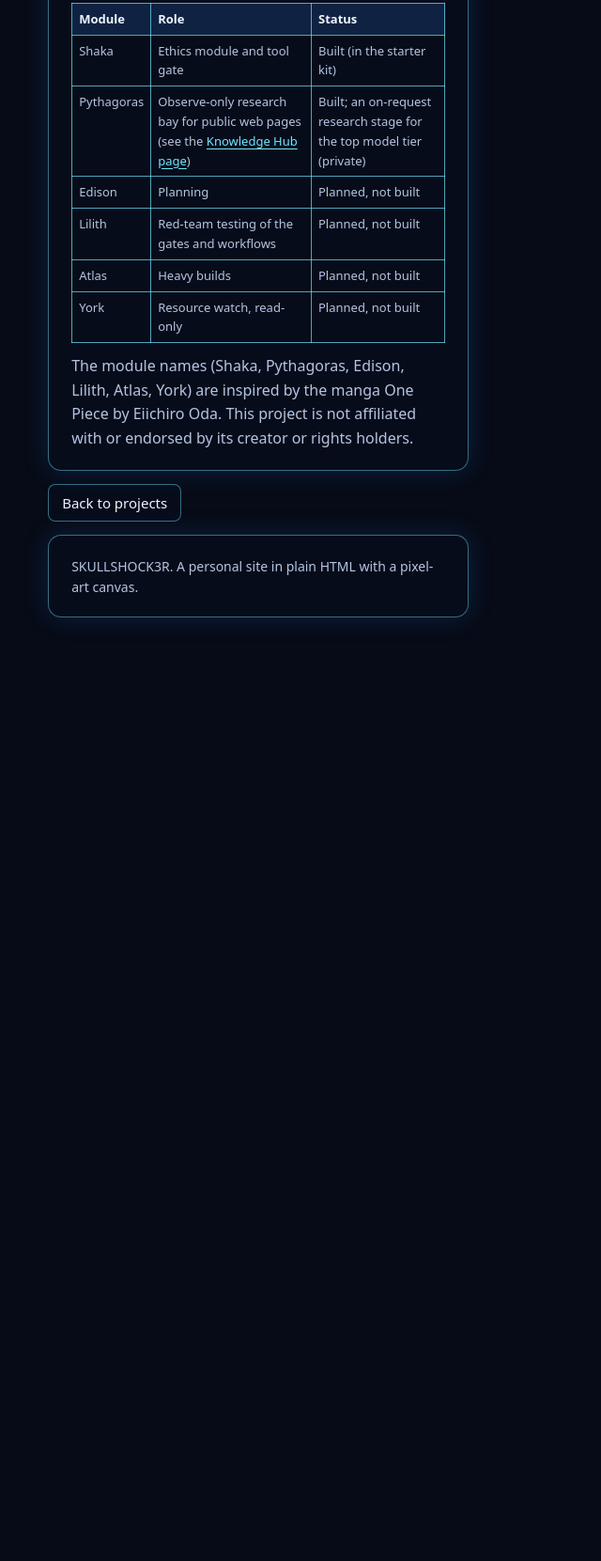
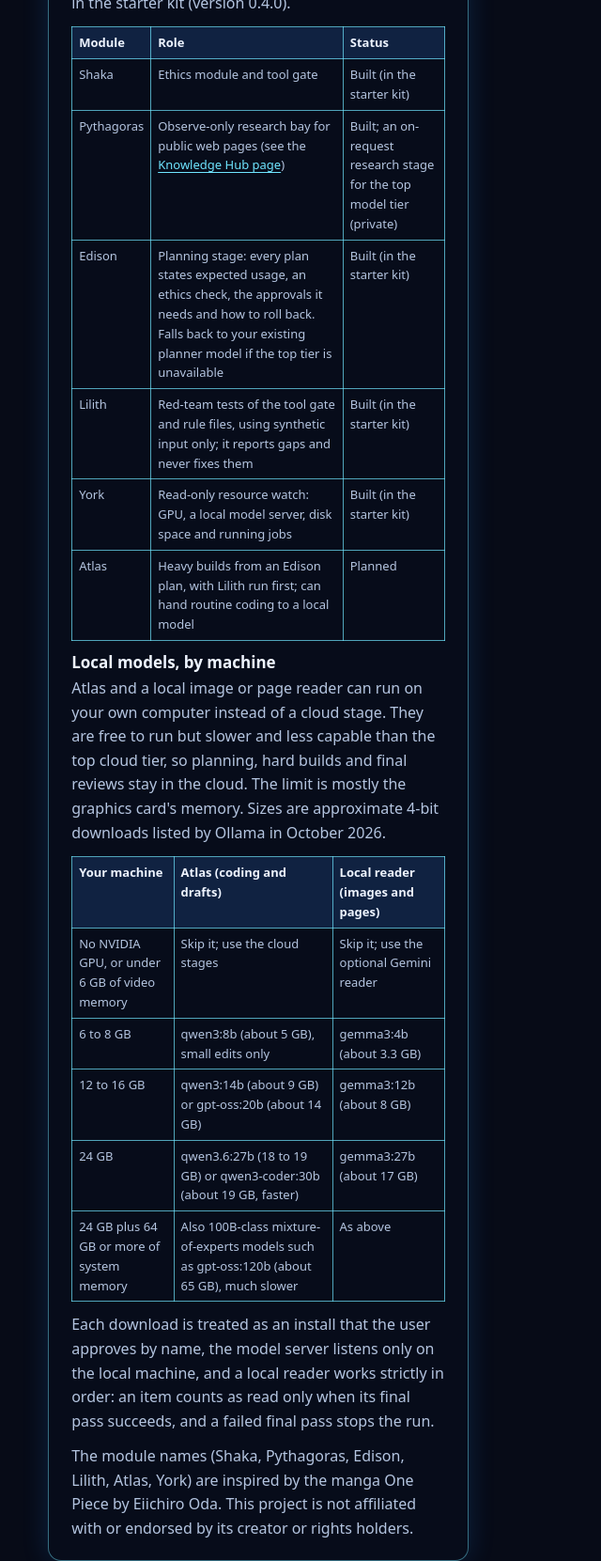
Before and after one commit to SKULLSHOCK3R/SKULLSHOCK3R.github.io, a plain HTML site: page ai-workflows.html in a window 1280 px wide. Shown: the part 4602-6263 px from the top of the page at 94% size, without its empty margins (0-640 px from the left). Before the commit the page ends 5393 px from the top, so only its background shows below. Drawn offline with Linux system fonts and the light colour scheme.

Commit message:
AI Workflows: Edison, Lilith and York built (kit 0.4.0); local models by machine

```diff
--- a/ai-workflows.html
+++ b/ai-workflows.html
@@ -140,7 +140,7 @@
 
   <section class="card" aria-labelledby="modules">
     <h2 id="modules">Modules and roadmap</h2>
-    <p>Shaka and Pythagoras are built. The rest are planned and not built yet.</p>
+    <p>Shaka, Pythagoras, Edison, Lilith and York are built; Atlas is planned. Shaka, Edison, Lilith and York ship in the starter kit (version 0.4.0).</p>
     <div class="table-wrap">
       <table>
         <thead>
@@ -149,13 +149,30 @@
         <tbody>
           <tr><td>Shaka</td><td>Ethics module and tool gate</td><td>Built (in the starter kit)</td></tr>
           <tr><td>Pythagoras</td><td>Observe-only research bay for public web pages (see the <a href="knowledge-hub.html#pythagoras">Knowledge Hub page</a>)</td><td>Built; an on-request research stage for the top model tier (private)</td></tr>
-          <tr><td>Edison</td><td>Planning</td><td>Planned, not built</td></tr>
-          <tr><td>Lilith</td><td>Red-team testing of the gates and workflows</td><td>Planned, not built</td></tr>
-          <tr><td>Atlas</td><td>Heavy builds</td><td>Planned, not built</td></tr>
-          <tr><td>York</td><td>Resource watch, read-only</td><td>Planned, not built</td></tr>
+          <tr><td>Edison</td><td>Planning stage: every plan states expected usage, an ethics check, the approvals it needs and how to roll back. Falls back to your existing planner model if the top tier is unavailable</td><td>Built (in the starter kit)</td></tr>
+          <tr><td>Lilith</td><td>Red-team tests of the tool gate and rule files, using synthetic input only; it reports gaps and never fixes them</td><td>Built (in the starter kit)</td></tr>
+          <tr><td>York</td><td>Read-only resource watch: GPU, a local model server, disk space and running jobs</td><td>Built (in the starter kit)</td></tr>
+          <tr><td>Atlas</td><td>Heavy builds from an Edison plan, with Lilith run first; can hand routine coding to a local model</td><td>Planned</td></tr>
         </tbody>
       </table>
     </div>
+    <h3 id="local-models">Local models, by machine</h3>
+    <p>Atlas and a local image or page reader can run on your own computer instead of a cloud stage. They are free to run but slower and less capable than the top cloud tier, so planning, hard builds and final reviews stay in the cloud. The limit is mostly the graphics card's memory. Sizes are approximate 4-bit downloads listed by Ollama in October 2026.</p>
+    <div class="table-wrap">
+      <table>
+        <thead>
+          <tr><th scope="col">Your machine</th><th scope="col">Atlas (coding and drafts)</th><th scope="col">Local reader (images and pages)</th></tr>
+        </thead>
+        <tbody>
+          <tr><td>No NVIDIA GPU, or under 6 GB of video memory</td><td>Skip it; use the cloud stages</td><td>Skip it; use the optional Gemini reader</td></tr>
+          <tr><td>6 to 8 GB</td><td>qwen3:8b (about 5 GB), small edits only</td><td>gemma3:4b (about 3.3 GB)</td></tr>
+          <tr><td>12 to 16 GB</td><td>qwen3:14b (about 9 GB) or gpt-oss:20b (about 14 GB)</td><td>gemma3:12b (about 8 GB)</td></tr>
+          <tr><td>24 GB</td><td>qwen3.6:27b (18 to 19 GB) or qwen3-coder:30b (about 19 GB, faster)</td><td>gemma3:27b (about 17 GB)</td></tr>
+          <tr><td>24 GB plus 64 GB or more of system memory</td><td>Also 100B-class mixture-of-experts models such as gpt-oss:120b (about 65 GB), much slower</td><td>As above</td></tr>
+        </tbody>
+      </table>
+    </div>
+    <p>Each download is treated as an install that the user approves by name, the model server listens only on the local machine, and a local reader works strictly in order: an item counts as read only when its final pass succeeds, and a failed final pass stops the run.</p>
     <p>The module names (Shaka, Pythagoras, Edison, Lilith, Atlas, York) are inspired by the manga One Piece by Eiichiro Oda. This project is not affiliated with or endorsed by its creator or rights holders.</p>
   </section>
   <p class="back"><a href="index.html#projects">Back to projects</a></p>
```
